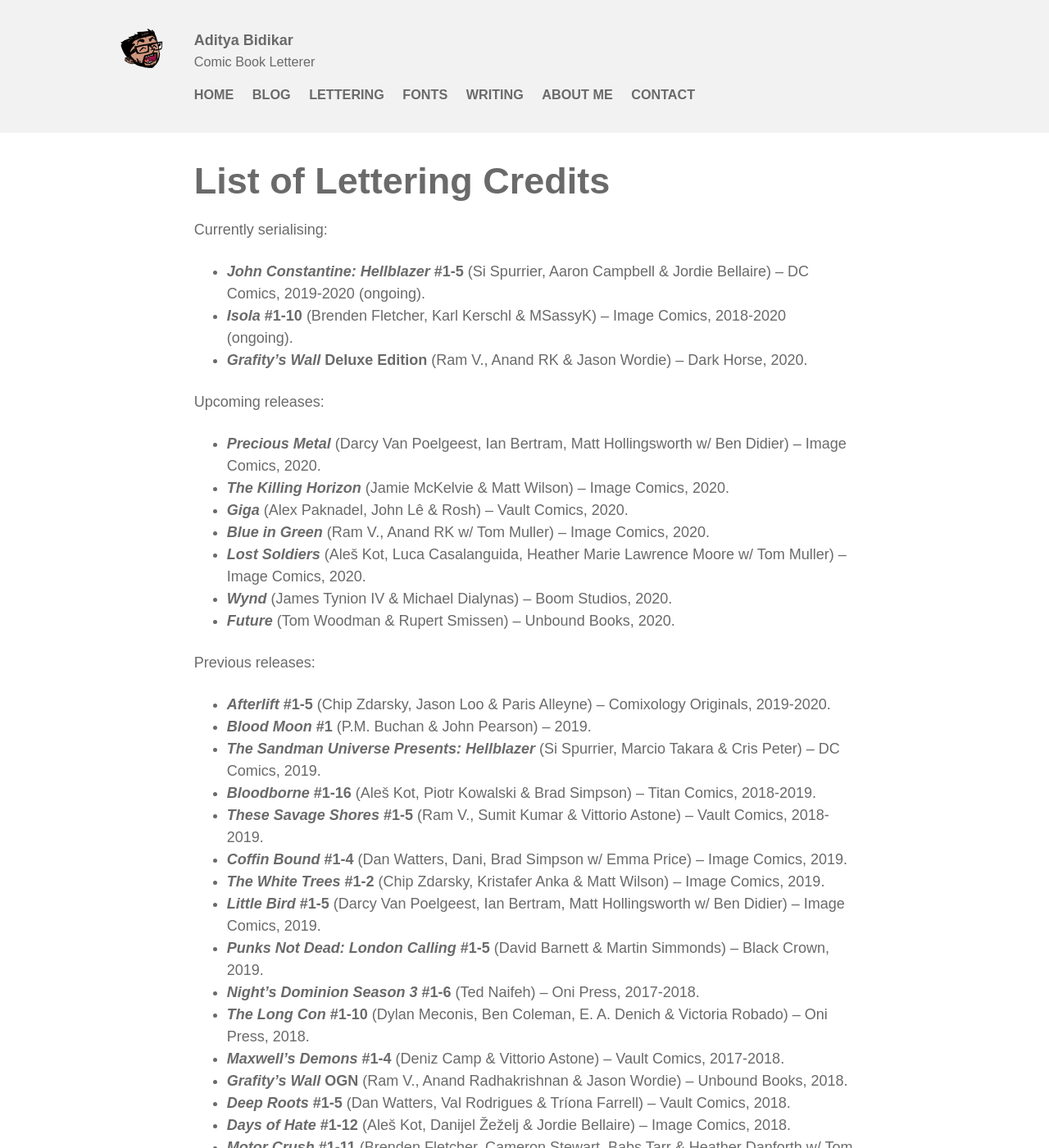
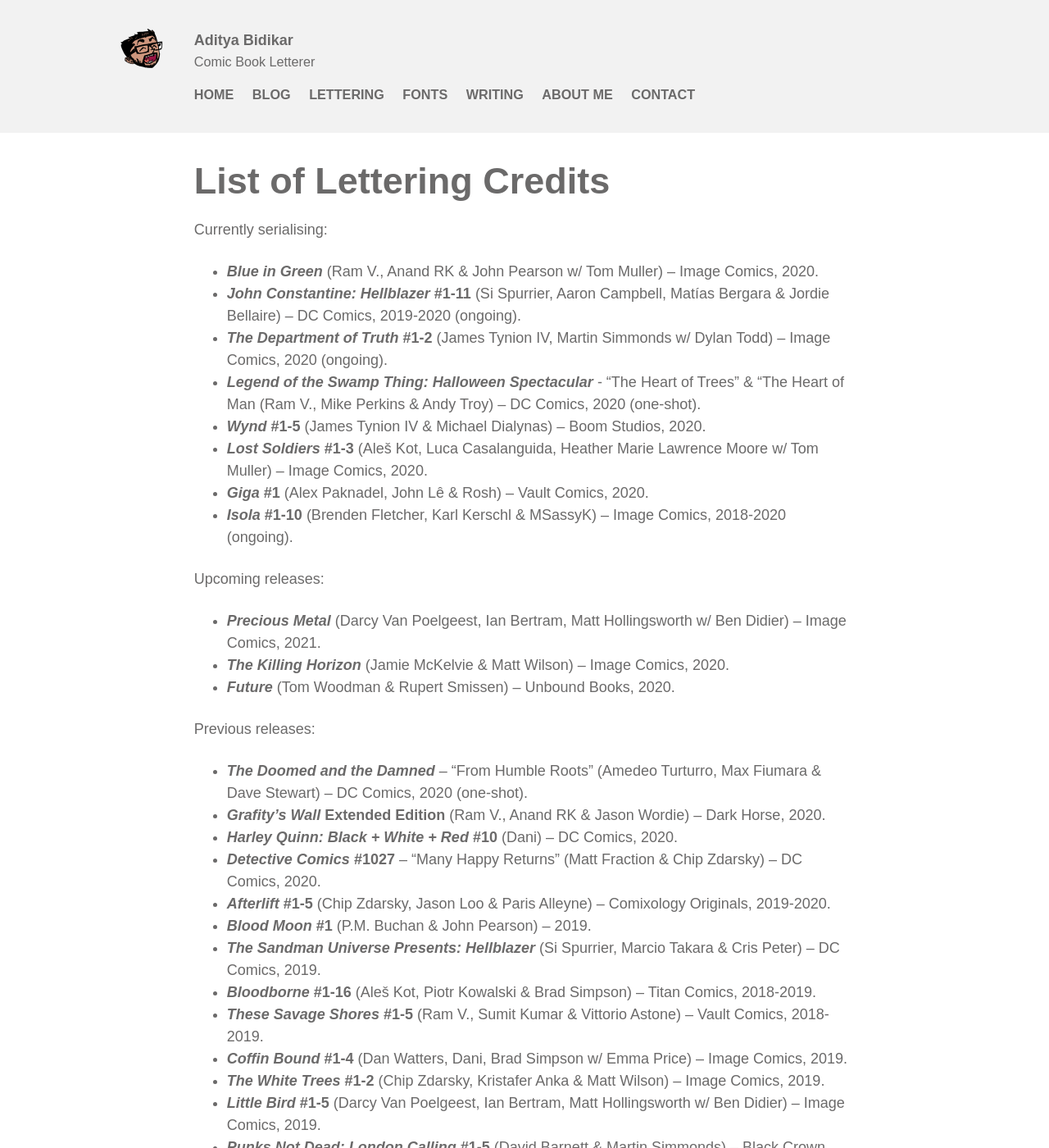
Before and after one commit to adityabidikar/adityabidikar.github.io, a Jekyll site: the page built from _posts/2018-04-07-list-of-credits.md, in a window 1280 px wide and 1400 px high. Shown: the whole window at 82% size. Built offline with Jekyll 4.4.1, drawn with Linux system fonts in a browser that asks for light colours; nearby versions of some CDN libraries; some web fonts are replaced.

Commit message:
Update 2018-04-07-list-of-credits.md

```diff
--- a/_posts/2018-04-07-list-of-credits.md
+++ b/_posts/2018-04-07-list-of-credits.md
@@ -7,22 +7,27 @@
 ---
 Currently serialising:
 
-- **_John Constantine: Hellblazer_ #1-5** (Si Spurrier, Aaron Campbell & Jordie Bellaire) – DC Comics, 2019-2020 (ongoing).
+- **_Blue in Green_** (Ram V., Anand RK & John Pearson w/ Tom Muller) – Image Comics, 2020.
+- **_John Constantine: Hellblazer_ #1-11** (Si Spurrier, Aaron Campbell, Matías Bergara & Jordie Bellaire) – DC Comics, 2019-2020 (ongoing).
+- **_The Department of Truth_ #1-2** (James Tynion IV, Martin Simmonds w/ Dylan Todd)  – Image Comics, 2020 (ongoing).
+- **_Legend of the Swamp Thing: Halloween Spectacular_** - “The Heart of Trees” & “The Heart of Man (Ram V., Mike Perkins & Andy Troy) – DC Comics, 2020 (one-shot).
+- **_Wynd_ #1-5** (James Tynion IV & Michael Dialynas) – Boom Studios, 2020.
+- **_Lost Soldiers_ #1-3** (Aleš Kot, Luca Casalanguida, Heather Marie Lawrence Moore w/ Tom Muller) – Image Comics, 2020.
+- **_Giga_ #1** (Alex Paknadel, John Lê & Rosh) – Vault Comics, 2020.
 - **_Isola_ #1-10** (Brenden Fletcher, Karl Kerschl & MSassyK) – Image Comics, 2018-2020 (ongoing).
-- **_Grafity’s Wall_ Deluxe Edition** (Ram V., Anand RK & Jason Wordie) – Dark Horse, 2020.
 
 Upcoming releases:
 
-- **_Precious Metal_** (Darcy Van Poelgeest, Ian Bertram, Matt Hollingsworth w/ Ben Didier) – Image Comics, 2020.
+- **_Precious Metal_** (Darcy Van Poelgeest, Ian Bertram, Matt Hollingsworth w/ Ben Didier) – Image Comics, 2021.
 - **_The Killing Horizon_** (Jamie McKelvie & Matt Wilson) – Image Comics, 2020.
-- **_Giga_** (Alex Paknadel, John Lê & Rosh) – Vault Comics, 2020.
-- **_Blue in Green_** (Ram V., Anand RK w/ Tom Muller) – Image Comics, 2020.
-- **_Lost Soldiers_** (Aleš Kot, Luca Casalanguida, Heather Marie Lawrence Moore w/ Tom Muller) – Image Comics, 2020.
-- **_Wynd_** (James Tynion IV & Michael Dialynas) – Boom Studios, 2020.
 - **_Future_** (Tom Woodman & Rupert Smissen) – Unbound Books, 2020.
 
 Previous releases:
 
+- **_The Doomed and the Damned_** – “From Humble Roots” (Amedeo Turturro, Max Fiumara & Dave Stewart) – DC Comics, 2020 (one-shot).
+- **_Grafity’s Wall_ Extended Edition** (Ram V., Anand RK & Jason Wordie) – Dark Horse, 2020.
+- **_Harley Quinn: Black + White + Red_ #10** (Dani) – DC Comics, 2020.
+- **_Detective Comics_ #1027** – “Many Happy Returns” (Matt Fraction & Chip Zdarsky) – DC Comics, 2020.
 - **_Afterlift_ #1-5** (Chip Zdarsky, Jason Loo & Paris Alleyne) – Comixology Originals, 2019-2020.
 - **_Blood Moon_ #1** (P.M. Buchan & John Pearson) – 2019.
 - **_The Sandman Universe Presents: Hellblazer_** (Si Spurrier, Marcio Takara & Cris Peter) – DC Comics, 2019.
```
